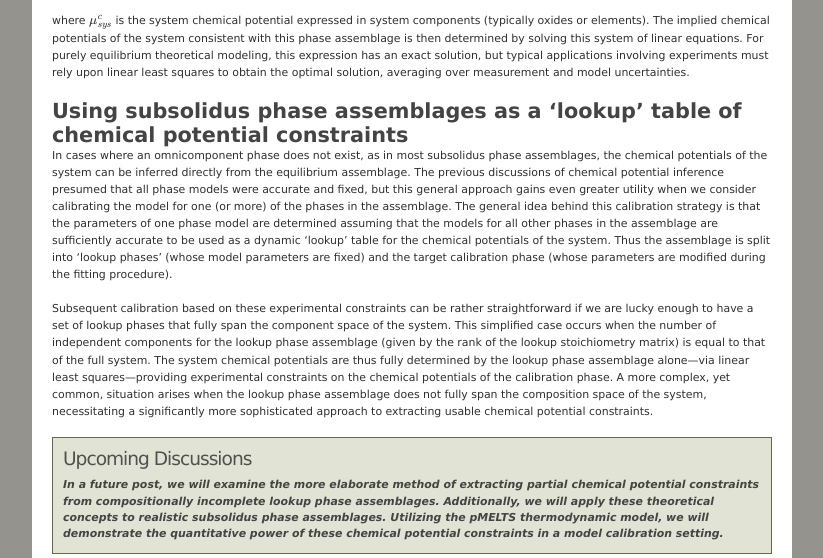
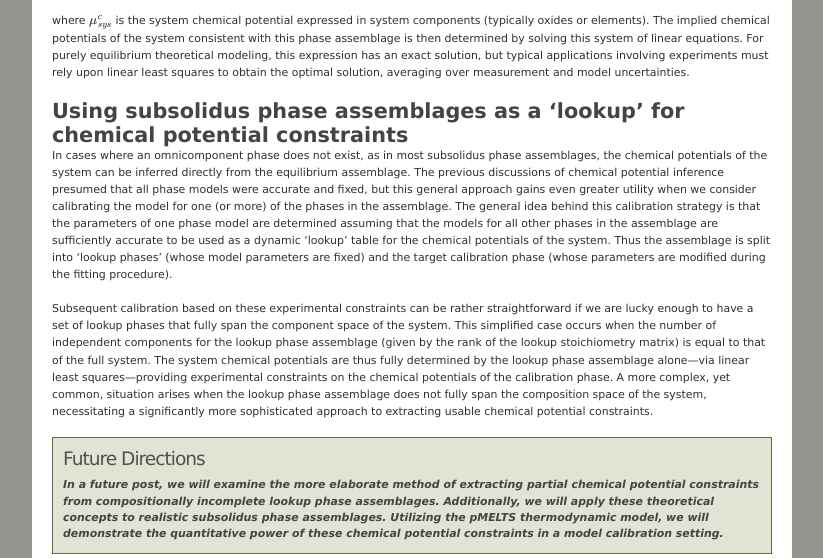
Before and after one commit to aswolf/aswolf.github.io, a Jekyll site: the page built from lab-book/2020-11-25-subsolidus-saturation-constraints.md, in a window 1280 px wide and 900 px high, scrolled down 1720 px. Shown: the part 251-809 px from the top of the window, without its empty margins (228-1051 px from the left). Built offline with Jekyll 4.4.1, drawn with Linux system fonts in a browser that asks for light colours; formulas are drawn with MathJax 3; some of the changed text lies outside the part shown.

Commit message:
Publish next topic + layout fix
- next topic: robust/speed optimized affinity calculations for geo phases
- fix layout future directions
- fix date stamp error

```diff
--- a/_layouts/post.html
+++ b/_layouts/post.html
@@ -64,7 +64,7 @@ layout: default
 
   {% if page.future-work %}
   <div class="box" markdown="1">
-        <h2>Upcoming Discussions</h2>
+        <h2>Future Directions</h2>
         <b> <em>{{ page.future-work }} </em> </b>
  </div>
  {% endif %}
--- a/lab-book/2020-11-25-subsolidus-saturation-constraints.md
+++ b/lab-book/2020-11-25-subsolidus-saturation-constraints.md
@@ -104,7 +104,7 @@ where $\mu_{sys}^c$ is the system chemical potential expressed in system compone
 The implied chemical potentials of the system consistent with this phase assemblage is then determined by solving this system of linear equations.
 For purely equilibrium theoretical modeling, this expression has an exact solution, but typical applications involving experiments must rely upon linear least squares to obtain the optimal solution, averaging over measurement and model uncertainties.
 
-# Using subsolidus phase assemblages as a 'lookup' table of chemical potential constraints
+# Using subsolidus phase assemblages as a 'lookup' for chemical potential constraints
 <!-- # [[202011250619]] Subsolidus phase assemblages as 'lookup' model constraints -->
 
 In cases where an omnicomponent phase does not exist, as in most subsolidus phase assemblages, the chemical potentials of the system can be inferred directly from the equilibrium assemblage.
```
Also changed, not shown: other parts of lab-book/2020-11-25-subsolidus-saturation-constraints.md (+1 -1 lines), lab-book.md (+2 -1 lines), lab-book/2020-12-03-optimized-geo-phase-affinities.md (added, +15 -0 lines).
